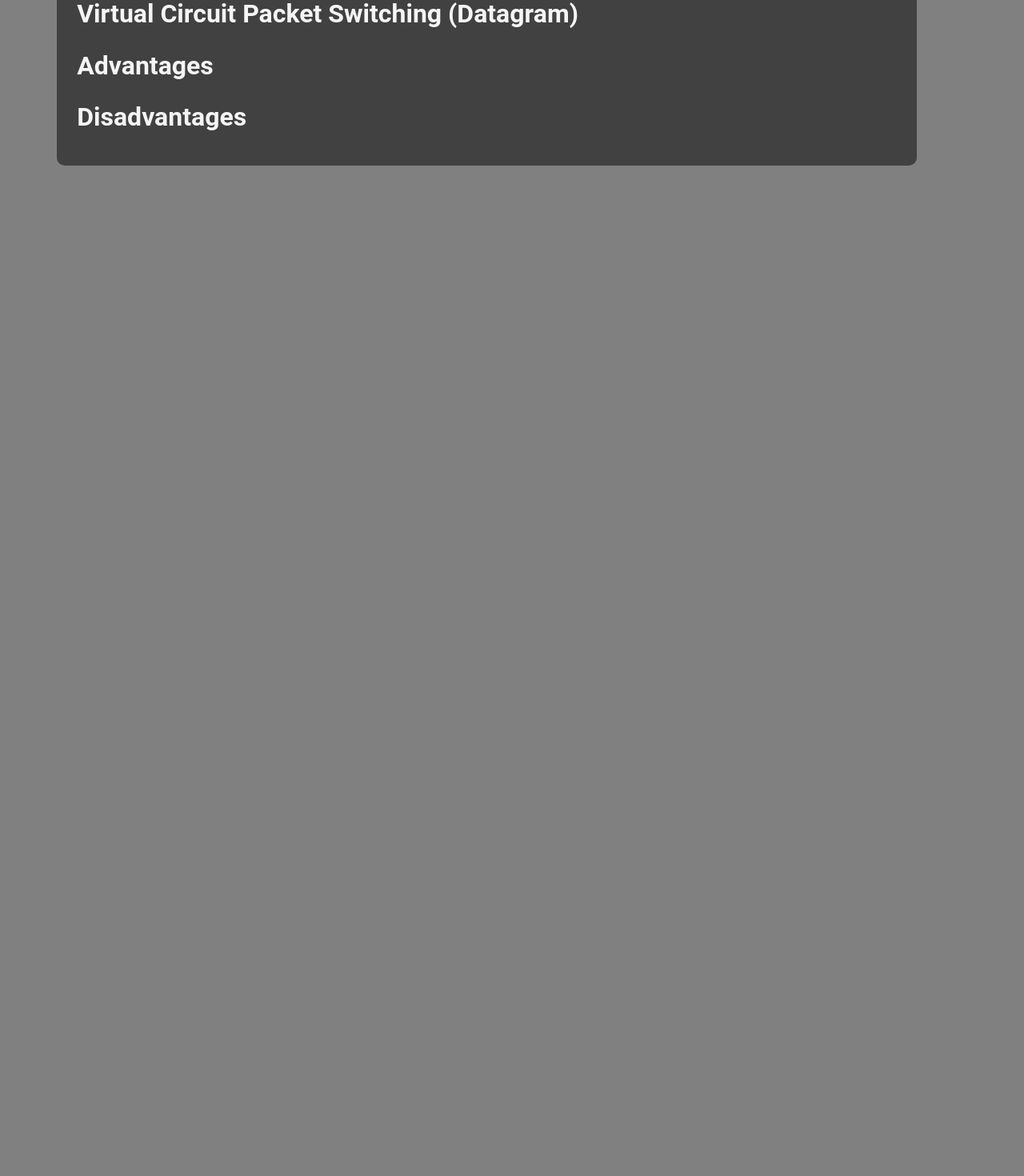
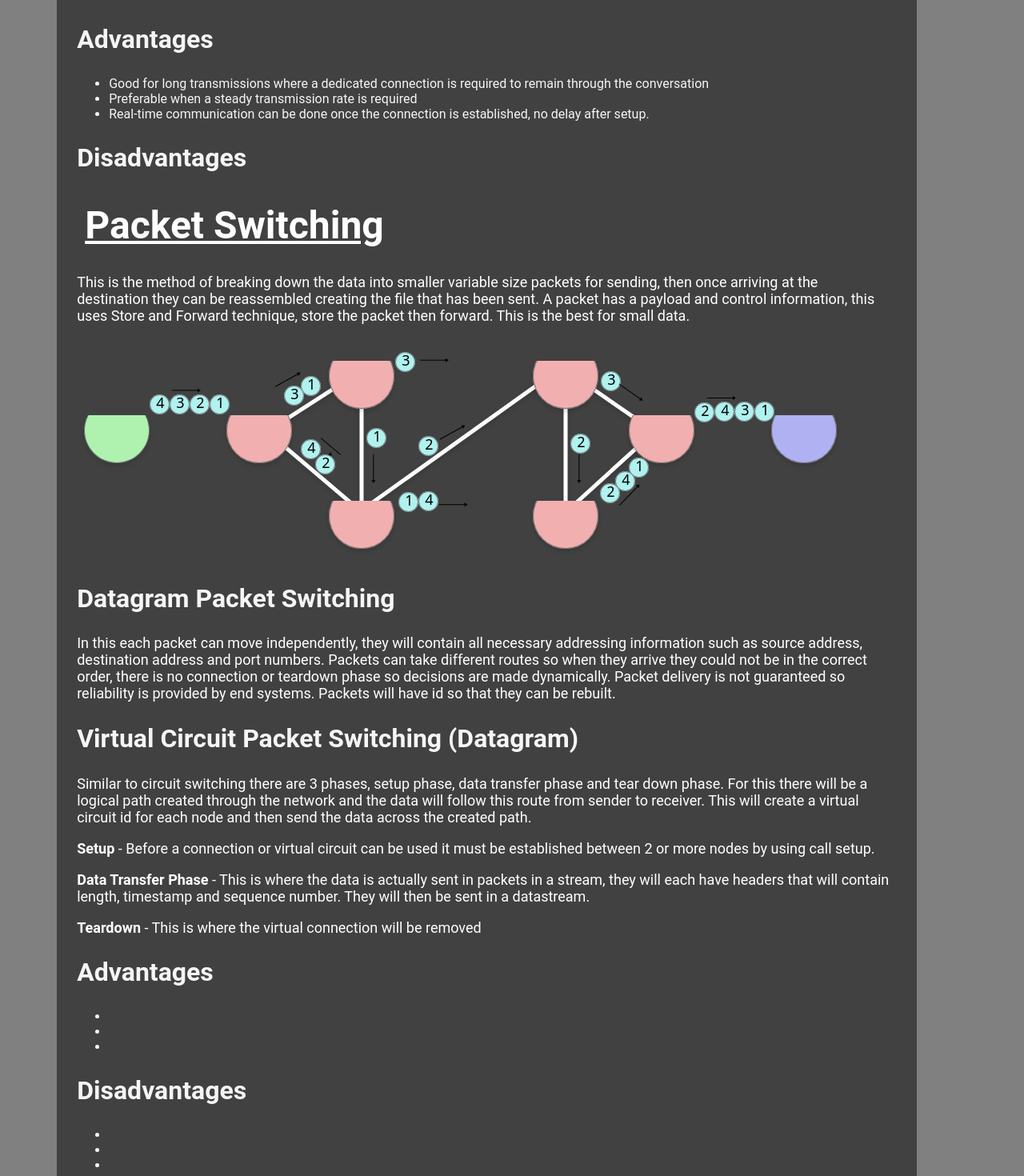
Before and after one commit to etharinoh/Diss, a React (Create React App) app in the folder my-app/: page /switching in a window 1280 px wide. Shown: the part 880-2350 px from the top of the page at 80% size. Before the commit the page ends 1095 px from the top, so only its background shows below. Built offline with nearby package versions, Linux system fonts and the light colour scheme.

Commit message:
Poster Handin SS

```diff
--- /dev/null
+++ b/my-app/src/containers/InteractiveTool/Connection.js
@@ -0,0 +1,8 @@
+export default class Connection{
+    constructor(from, to , line){
+            this.fromNode = from;
+            this.toNode = to;
+            this.connectorObj = line;
+    }
+
+}
--- a/my-app/src/containers/InteractiveTool/InteractiveBuilder.js
+++ b/my-app/src/containers/InteractiveTool/InteractiveBuilder.js
@@ -7,7 +7,10 @@ import React from 'react';
 import { TextField, Button, InputLabel, Select, MenuItem, makeStyles, withTheme, ButtonGroup } from "@material-ui/core"
 import "./Interactive.css"
 
+import  Connection  from  "./Connection.js"
 
+let nodeMap = new Map();
+let connectionMap = new Map();
 
 //Creates an enum for the different options for the selected button
 const button_options = {
@@ -46,10 +49,9 @@ class Tool extends Component {
     window.addEventListener('resize', listenResize, false);
 
 
-    camera = new THREE.PerspectiveCamera(10, 1, 0.1, 50)
+    camera = new THREE.PerspectiveCamera(10, 1, 0.1, 50000)
     camera.position.z = 12;
     camera.updateProjectionMatrix();
-  raycaster.setFromCamera(mouse, camera);
 
     var animate = function () {
       requestAnimationFrame(animate);
@@ -59,33 +61,42 @@ class Tool extends Component {
   }
 
 
-  points = [];
+  nodes = [];
 
 
   clickHandler = (event) => {
-    const material = new THREE.LineBasicMaterial({ color: 0x0000ff });
+    const material = new THREE.LineBasicMaterial({ color: 0xffffff, linewidth: 30 });
 
     switch (buttonChecked) {
       case button_options.ADDNODE:
         addNode(event);
         break;
       case button_options.ADDCONNECT:
-        var current = addConnection(event);
-        if (this.points.length == 0) {
-          this.points.push(current);
-          consoleAdd("Point added at: " + current);
+        var selectedNode = addConnection(event);
+        if (this.nodes.length == 0) {
+          this.nodes.push(selectedNode);
+          consoleAdd("Point added at: " + selectedNode.x + ", " + selectedNode.y);
         }
-        else {
-          this.points.push(current);
-          const geometry = new THREE.BufferGeometry().setFromPoints(this.points);
+        else if(!selectedNode.position.equals(this.nodes[0].position)){
+          this.nodes.push(selectedNode);
+          var startNode = this.nodes[0].position;
+          var endNode = this.nodes[1].position;
+          var points = [this.nodes[0].position, this.nodes[1].position]
+          const geometry = new THREE.BufferGeometry().setFromPoints(points);
+          console.log.apply(geometry);
           const line = new THREE.Line(geometry, material);
+          // line.name()
+          var newConnect = new Connection(this.nodes[0],this.nodes[1],line);
+          console.log(newConnect);
           scene.add(line);
+          connectionMap.set()
           var animate = function () {
             requestAnimationFrame(animate);
             renderer.render(scene, camera);
           };
           animate();
           consoleAdd("Connection added");
+          this.nodes =[];
         }
         break;
       case button_options.REMOVENODE:
@@ -106,8 +117,73 @@ class Tool extends Component {
     )
   }
 }
+function listenResize() {
+
+  //camera.aspect = (container.clientWidth / container.clientHeight);
+  camera.updateProjectionMatrix();
+  renderer.setSize(container.clientWidth, container.clientHeight);
+
+}
+
+const raycaster = new THREE.Raycaster();
+const mouse = new THREE.Vector2();
+var nodeCount=1;
+function addNode(event) {
+  {
+    mouse.x = ((event.clientX - renderer.domElement.offsetLeft) / renderer.domElement.clientWidth) * 2 - 1;
+    mouse.y = - ((event.clientY - renderer.domElement.offsetTop) / renderer.domElement.clientHeight) * 2 + 1;
 
 
+    const radius = 0.1;
+
+    const segments = 100;
+    const geometry = new THREE.CircleGeometry(radius, segments);
+    const material = new THREE.MeshBasicMaterial({ color: 0xF2AFAF });
+    const node = new THREE.Mesh(geometry, material);
+    node.position.set(mouse.x, mouse.y, 1);
+    node.name = nodeCount++;
+    scene.add(node);
+    nodeMap.set(node.name,node);
+    var animate = function () {
+      requestAnimationFrame(animate);
+      renderer.render(scene, camera);
+    };
+    animate();
+
+    consoleAdd("Node no: "+ node.name +" added at: " + node.position.x + ", " + node.position.y);
+  }
+}
+var intersects = [];
+function addConnection(event) {
+  //draw a line by selecting two circle, raycaster, highlight
+  mouse.x = ((event.clientX - renderer.domElement.offsetLeft) / renderer.domElement.clientWidth) * 2 - 1;
+    mouse.y = - ((event.clientY - renderer.domElement.offsetTop) / renderer.domElement.clientHeight) * 2 + 1;
+  intersects = [];
+  raycaster.setFromCamera(mouse, camera);
+  console.log(mouse.x , mouse.y);
+  intersects = raycaster.intersectObjects(scene.children);
+  console.log(intersects);
+  intersects[0].object.material.color.set(0xff0000);
+  return intersects[0].object;
+}
+
+//If the click isnt on a
+function removeNode(event) {
+  //If a node is clicked, remove the node and any connections that it has
+}
+function removeConnection(event) {
+  //If a connection is clicked delete it
+}
+
+
+
+/**
+ *
+ * Interactive builder class used for the actual page setup
+ *
+ * Exports the page to the router.
+ *
+ */
 class InteractiveBuilder extends Component {
   constructor(props) {
     super(props);
@@ -150,6 +226,13 @@ class InteractiveBuilder extends Component {
   }
 }
 
+/**
+ *
+ * This is consmetics which are needed for the left and right panels
+ *
+ * NEED MOVING INTO SEPARATE FOLDERS AND USE PROPS / STATE
+ *
+ */
 const useStyles = makeStyles((theme) => ({
   label: {
     margin: theme.spacing(1),
@@ -174,90 +257,6 @@ function ButtonsGroup() {
     </div>
   )
 }
-
-function InitialValues() {
-  const classes = useStyles();
-  const [method, setMethod] = React.useState("");
-
-  const handleChange = (event) => {
-    setMethod(event.target.value);
-  }
-  return (
-    <div id="initial_container">
-      <InputLabel id="lbl_Sw_Method" className={classes.label}>Switching Method</InputLabel>
-      <Select labelId="lbl_Sw_Method" id="select_Sw_Method" value={method} onChange={handleChange}>
-        <MenuItem value="Circuit">Circuit Switching</MenuItem>
-        <MenuItem value="Packet">Packet Switching</MenuItem>
-      </Select>
-    </div>
-  )
-}
-
-
-function listenResize() {
-
-  //camera.aspect = (container.clientWidth / container.clientHeight);
-  camera.updateProjectionMatrix();
-  renderer.setSize(container.clientWidth, container.clientHeight);
-
-}
-
-const raycaster = new THREE.Raycaster();
-const mouse = new THREE.Vector2();
-
-
-
-function addNode(event) {
-  {
-    mouse.x = ((event.clientX - renderer.domElement.offsetLeft) / renderer.domElement.clientWidth) * 2 - 1;
-    mouse.y = - ((event.clientY - renderer.domElement.offsetTop) / renderer.domElement.clientHeight) * 2 + 1;
-
-
-    const radius = 0.1;
-
-    const segments = 100;
-    const geometry = new THREE.CircleGeometry( radius, segments );
-    const material = new THREE.MeshBasicMaterial( { color: 0xF2AFAF } );
-    const circle = new THREE.Mesh( geometry, material );
-    circle.position.set(mouse.x,mouse.y,1);
-    scene.add(circle);
-
-    var animate = function () {
-      requestAnimationFrame(animate);
-      renderer.render(scene, camera);
-    };
-    animate();
-
-    consoleAdd("Circle added at: " + circle.position.x + ", " + circle.position.y);
-  }
-}
-var intersects = [];
-function addConnection(event) {
-  //draw a line by selecting two circle, raycaster, highlight
-  intersects = [];
-  raycaster.setFromCamera( mouse, camera );
-  intersects = raycaster.intersectObjects(scene.children);
-  console.log(intersects);
-  intersects[0].object.material.color.set(0xff0000);
-  return intersects[0].object.position;
-}
-
-//If the click isnt on a
-function removeNode(event) {
-  //If a node is clicked, remove the node and any connections that it has
-}
-function removeConnection(event) {
-  //If a connection is clicked delete it
-}
-
-function consoleClear() {
-  //Get document text and clear
-  document.getElementById("consoleText").value = "";
-}
-function consoleAdd(toAdd) {
-  document.getElementById("consoleText").value = ">> " + toAdd + "\n" + document.getElementById("consoleText").value;
-}
-
 function addNodeClick() {
   if (buttonChecked == button_options.ADDNODE) {
     //Clear colours
@@ -304,8 +303,43 @@ function removeConnectionClick() {
   consoleAdd("Button Selected: " + buttonChecked);
 }
 
+/**
+ * This is the initial values inputs on the right hand side, used for controloling simulation
+ * @returns initial values form / inputs
+ *
+ *
+ */
+function InitialValues() {
+  const classes = useStyles();
+  const [method, setMethod] = React.useState("");
 
-function clearButton() {
-  consoleClear();
+  const handleChange = (event) => {
+    setMethod(event.target.value);
+  }
+  return (
+    <div id="initial_container">
+      <InputLabel id="lbl_Sw_Method" className={classes.label}>Switching Method</InputLabel>
+      <Select labelId="lbl_Sw_Method" id="select_Sw_Method" value={method} onChange={handleChange}>
+        <MenuItem value="Circuit">Circuit Switching</MenuItem>
+        <MenuItem value="Packet">Packet Switching</MenuItem>
+      </Select>
+    </div>
+  )
 }
+
+
+
+/**
+ * Console functions to add and clear to the console on the right hand side, providing updates to the user on internal functions
+ *
+ * Unsure if needs moving / own file
+ */
+function consoleClear() {
+  //Get document text and clear
+  document.getElementById("consoleText").value = "";
+}
+function consoleAdd(toAdd) {
+  document.getElementById("consoleText").value = ">> " + toAdd + "\n" + document.getElementById("consoleText").value;
+}
+
 export default InteractiveBuilder;
--- a/my-app/src/containers/Switching/SwitchingBuilder.js
+++ b/my-app/src/containers/Switching/SwitchingBuilder.js
@@ -1,5 +1,9 @@
 //This is where i create the screen for explaining how packet switching is performed with some explanation
 import Navigation from "../../components/navigation";
+import { ReactComponent as Circuit_Img } from '../../assets/Images/Switching/Switching_Circuit.svg';
+import { ReactComponent as Packet_Img } from '../../assets/Images/Switching/Switching_Packet.svg';
+
+
 
 const Circuit = (props) => (
     <div id="Circuit_Parent">
@@ -8,6 +12,7 @@ const Circuit = (props) => (
         This is where there are a sender and receiver which have a dedicated route created between them to allow communication.
         Due to this it is required to create this route between the two nodes and thus some routing algorithm is needed, as can be seen in the routing section of the website.
     </p>
+        <Circuit_Img />
         <h2>Phases</h2>
         <p> There are three phases that break up the circuit switching method:
         <ul>
@@ -23,7 +28,17 @@ const Circuit = (props) => (
             </ul>
         </p>
         <h2>Advantages</h2>
-
+        <ul>
+            <li>
+                Good for long transmissions where a dedicated connection is required to remain through the conversation
+    </li>
+            <li>
+                Preferable when a steady transmission rate is required
+    </li>
+            <li>
+                Real-time communication can be done once the connection is established, no delay after setup.
+    </li>
+        </ul>
         <h2>Disadvantages</h2>
     </div>
 );
@@ -31,14 +46,39 @@ const Circuit = (props) => (
 const Packet = (props) => (
     <div id="Packet_Parent">
         <h1>Packet Switching</h1>
-
+        <p>This is the method of breaking down the data into smaller variable size packets for sending, then once arriving at the destination they can be reassembled
+        creating the file that has been sent. A packet has a payload and control information, this uses Store and Forward technique,
+        store the packet then forward. This is the best for small data.
+</p>
+        <Packet_Img />
         <h2>Datagram Packet Switching</h2>
-
+        <p>In this each packet can move independently, they will contain all necessary addressing information such as source address, destination address and
+        port numbers. Packets can take different routes so when they arrive they could not be in the correct order, there is no connection or
+        teardown phase so decisions are made dynamically. Packet delivery is not guaranteed so reliability is provided by end systems.
+        Packets will have id so that they can be rebuilt.
+</p>
         <h2>Virtual Circuit Packet Switching (Datagram)</h2>
-
+        <p>Similar to circuit switching there are 3 phases, setup phase, data transfer phase and tear down phase. For this there will be a logical path created
+        through the network and the data will follow this route from sender to receiver. This will create a virtual circuit id for each node and then send
+        the data across the created path.
+</p>
+        <p><b>Setup</b> - Before a connection or virtual circuit can be used it must be established between 2 or more nodes by using call setup.</p>
+        <p><b>Data Transfer Phase</b> - This is where the data is actually sent in packets in a stream, they will each have headers that will contain length,
+ timestamp and sequence number. They will then be sent in a datastream.
+</p>
+        <p><b>Teardown</b> - This is where the virtual connection will be removed</p>
         <h2>Advantages</h2>
-
+<ul>
+<li></li>
+<li></li>
+<li></li>
+</ul>
         <h2>Disadvantages</h2>
+        <ul>
+<li></li>
+<li></li>
+<li></li>
+</ul>
     </div>
 );
 
```
Also changed, not shown: my-app/src/containers/InteractiveTool/Interactive.css (+9 -9 lines), my-app/src/containers/InteractiveTool/ButtonGroup.js (deleted). Lines whose indentation alone changed are shown as unchanged.
